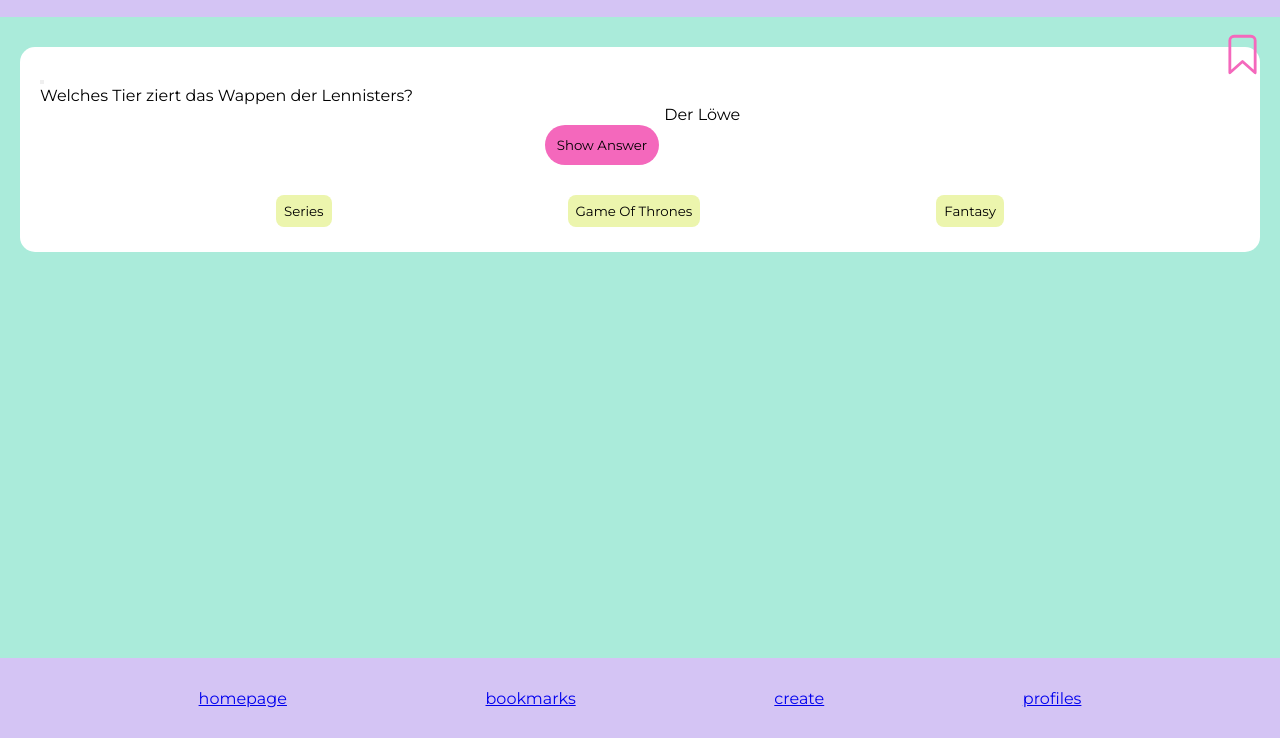
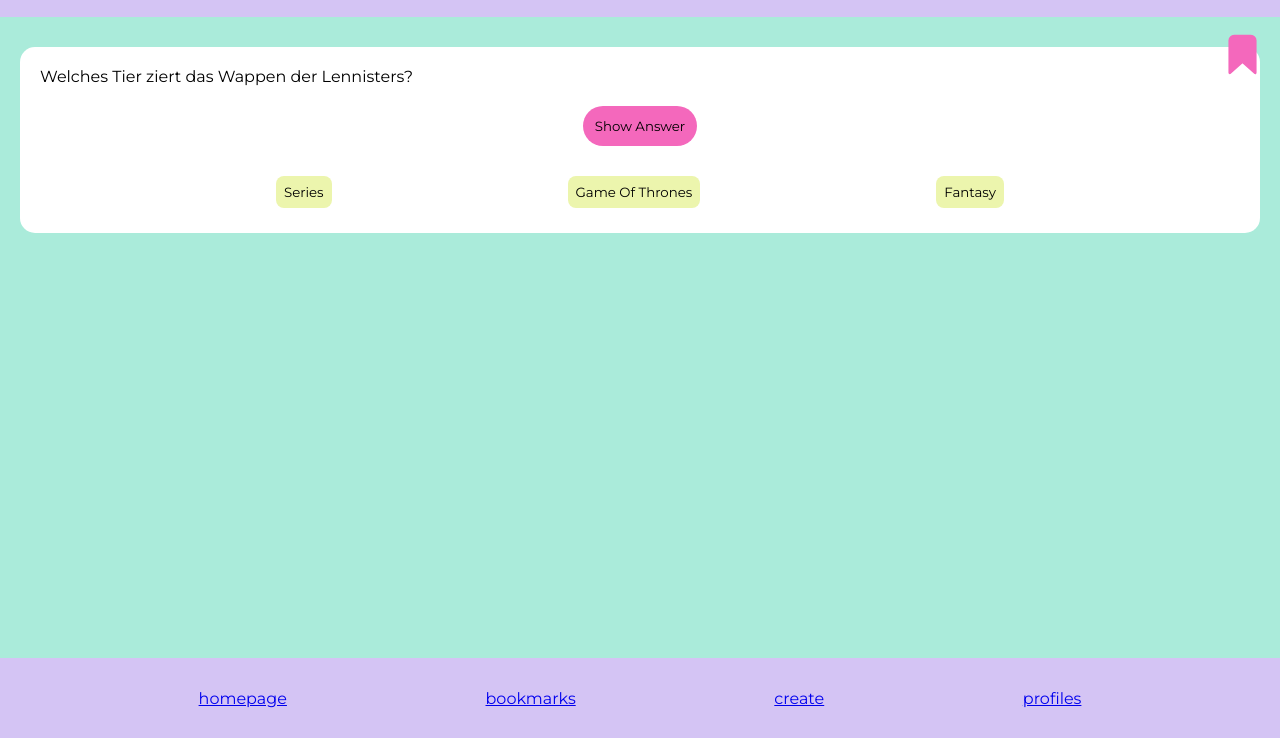
Before and after one commit to therealchrismcfly/quizapp, a plain HTML site: page index.html in a window 1280 px wide. Both pictures are taken after a click on the button "Show Answer". Shown: the part 62-800 px from the top of the page. Drawn offline with Linux system fonts and the light colour scheme.

Commit message:
add bookmark button

```diff
--- a/components/bookmark-button.css
+++ b/components/bookmark-button.css
@@ -1,8 +1,17 @@
-.card__bookmark-button {
+.bookmark-button {
   width: 45px;
   height: 45px;
   position: absolute;
   top: -15px;
   right: -5px;
   border: none;
+  background: transparent;
 }
+
+.bookmark-button__icon--filled {
+  fill: var(--pink);
+}
+
+.bookmark-button__icon {
+  fill: none;
+}
--- a/components/main.css
+++ b/components/main.css
@@ -1,5 +1 @@
 @import "./questioncard.css";
-
-.text--colored {
-  color: red;
-}
--- a/index.html
+++ b/index.html
@@ -20,16 +20,16 @@
     </header>
     <main>
       <article class="card">
-        <button>
+        <button class="bookmark-button" data-js="bookmark">
           <svg
             xmlns="http://www.w3.org/2000/svg"
-            class="card__bookmark-button card__bookmark-button--filled"
+            class="bookmark-button__icon bookmark-button__icon--filled"
+            data-js="filled"
             viewBox="0 0 512 512"
           >
             <title>Bookmark</title>
             <path
               d="M352 48H160a48 48 0 00-48 48v368l144-128 144 128V96a48 48 0 00-48-48z"
-              fill="none"
               stroke="var(--pink)"
               stroke-linecap="round"
               stroke-linejoin="round"
@@ -37,6 +37,7 @@
             />
           </svg>
         </button>
+
         <p class="card__question">
           Welches Tier ziert das Wappen der Lennisters?
         </p>
--- a/index.js
+++ b/index.js
@@ -1,3 +1,5 @@
+//Show answer
+
 let button = document.querySelector('[data-js="button"]');
 let answer = document.querySelector('[data-js="answer"]');
 
@@ -6,3 +8,12 @@ function onButtonClick() {
 }
 
 button.addEventListener("click", onButtonClick);
+
+let bookmark = document.querySelector('[data-js="bookmark"]');
+let fill = document.querySelector('[data-js="filled"]');
+
+function onButtonClick() {
+  fill.classList.toggle("bookmark-button__icon");
+}
+
+bookmark.addEventListener("click", onButtonClick);
```
